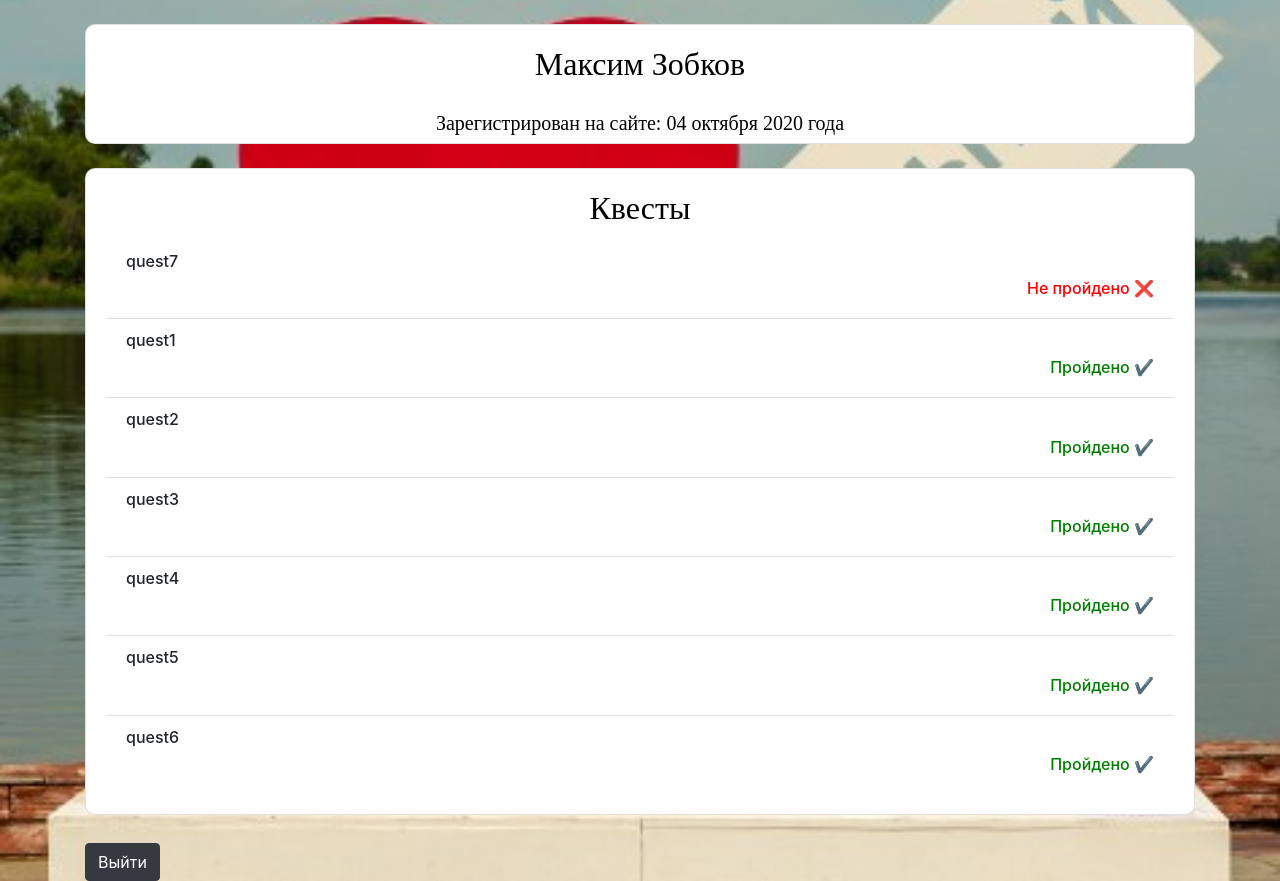
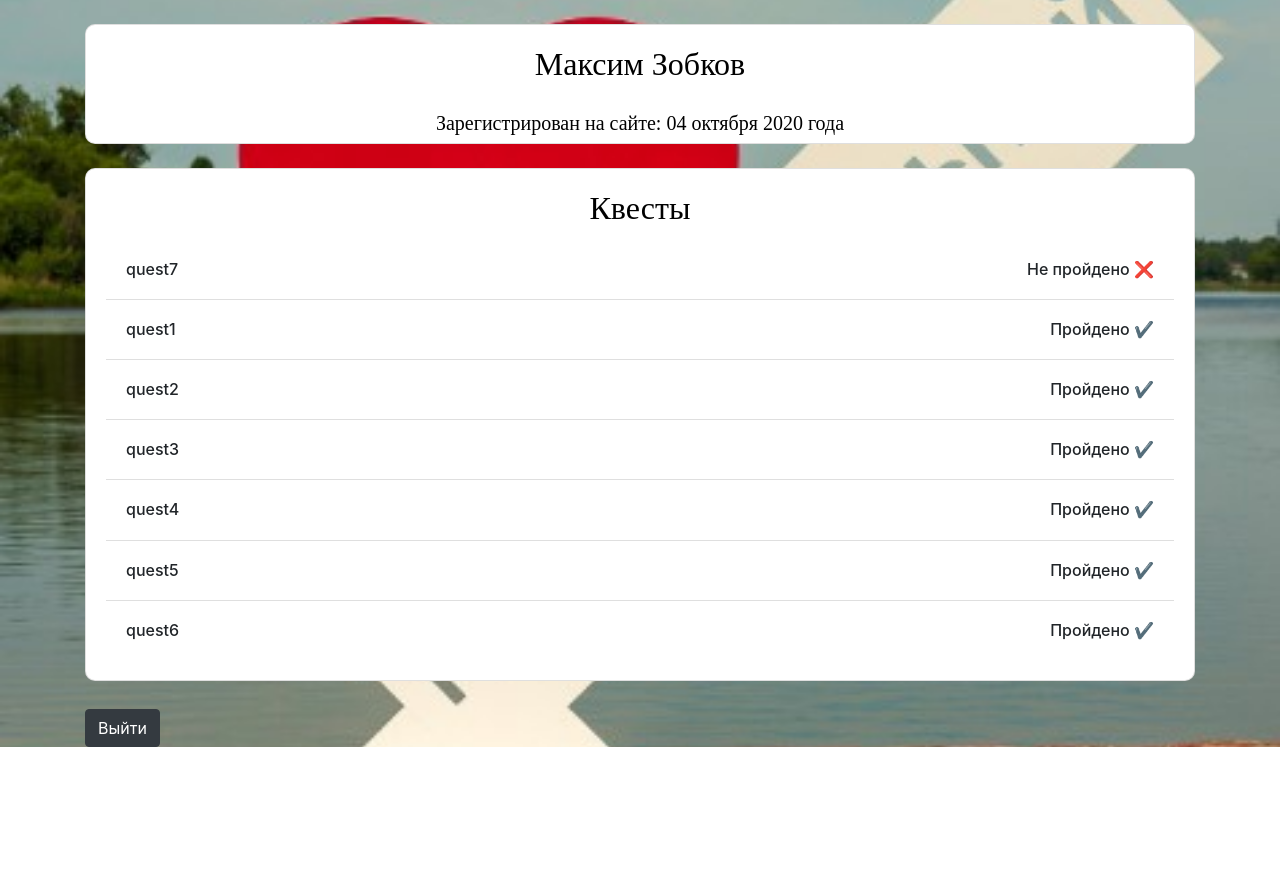
Before and after one commit to KarpovDaniel/GusStory, a Flask app: page /profile in a window 1280 px wide. Shown: the part 71-952 px from the top of the page. After the commit the page ends 818 px from the top, so only its background shows below. Run offline with Flask 2, Linux system fonts and the light colour scheme; a user stored in the database is signed in; lists and menus that the app fills with data are empty; some libraries are stand-ins or nearby versions.

Commit message:
profile fix?

```diff
--- a/templates/profile.html
+++ b/templates/profile.html
@@ -17,14 +17,34 @@
                     <ul class="list-group list-group-flush">
                         {% if current_user.not_completed != None %}
                         {% for quest in current_user.not_completed.split(';') %}
-                        <li class="list-group-item"><h6>{{quest}}</h6><h6 align="right" style="color: red;" >
-                            Не пройдено &#10060;</h6></li>
+                        <li class="list-group-item">
+                            <table class="mt-2" width="100%" cellpadding="0">
+                                <tr>
+                                    <th>
+                                        <h6>{{quest}}</h6>
+                                    </th>
+                                    <th>
+                                        <h6 align="right">Не пройдено &#10060;</h6>
+                                    </th>
+                                </tr>
+                            </table>
+                        </li>
                         {% endfor %}
                         {% endif %}
                         {% if current_user.completed != None %}
                         {% for quest in current_user.completed.split(';') %}
-                        <li class="list-group-item"><h6>{{quest}}</h6><h6  style="color: green" align="right">
-                            Пройдено &#10004; </h6></li>
+                        <li class="list-group-item">
+                            <table class="mt-2" width="100%" cellpadding="0">
+                                <tr>
+                                    <th>
+                                        <h6>{{quest}}</h6>
+                                    </th>
+                                    <th>
+                                        <h6 align="right">Пройдено &#10004;</h6>
+                                    </th>
+                                </tr>
+                            </table>
+                        </li>
                         {% endfor %}
                         {% endif %}
                     </ul>
```
Also changed, not shown: db/blogs.sqlite.
